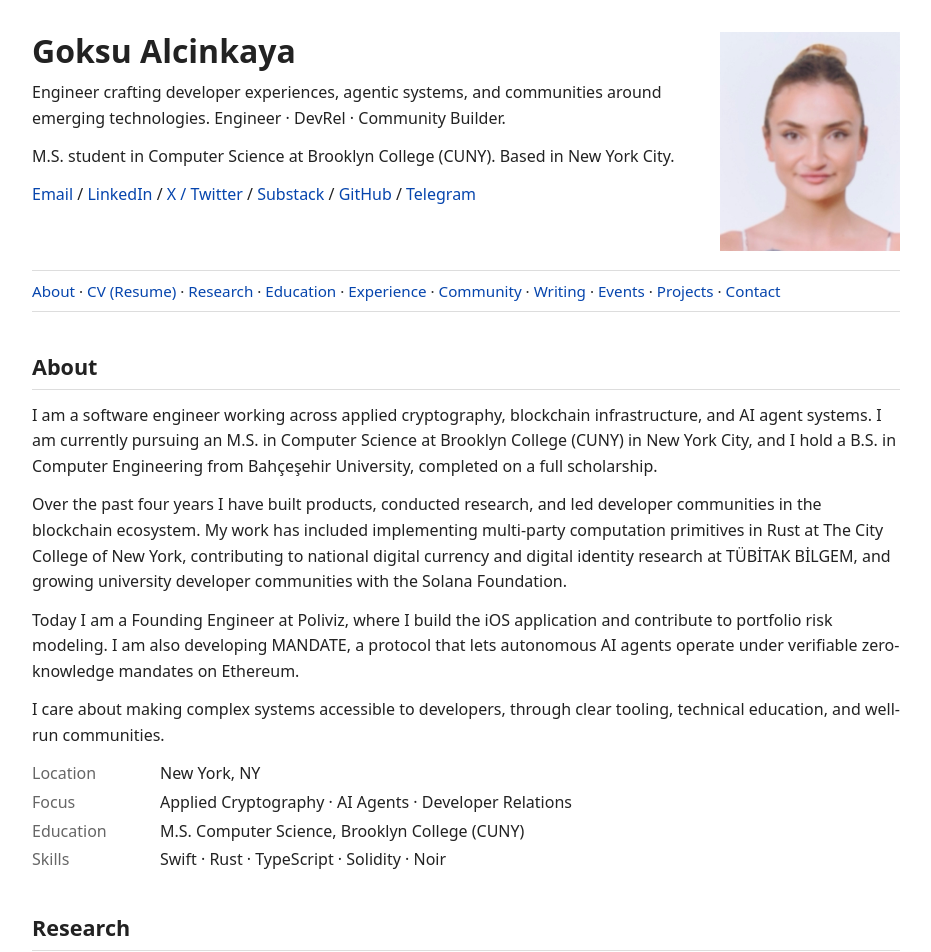
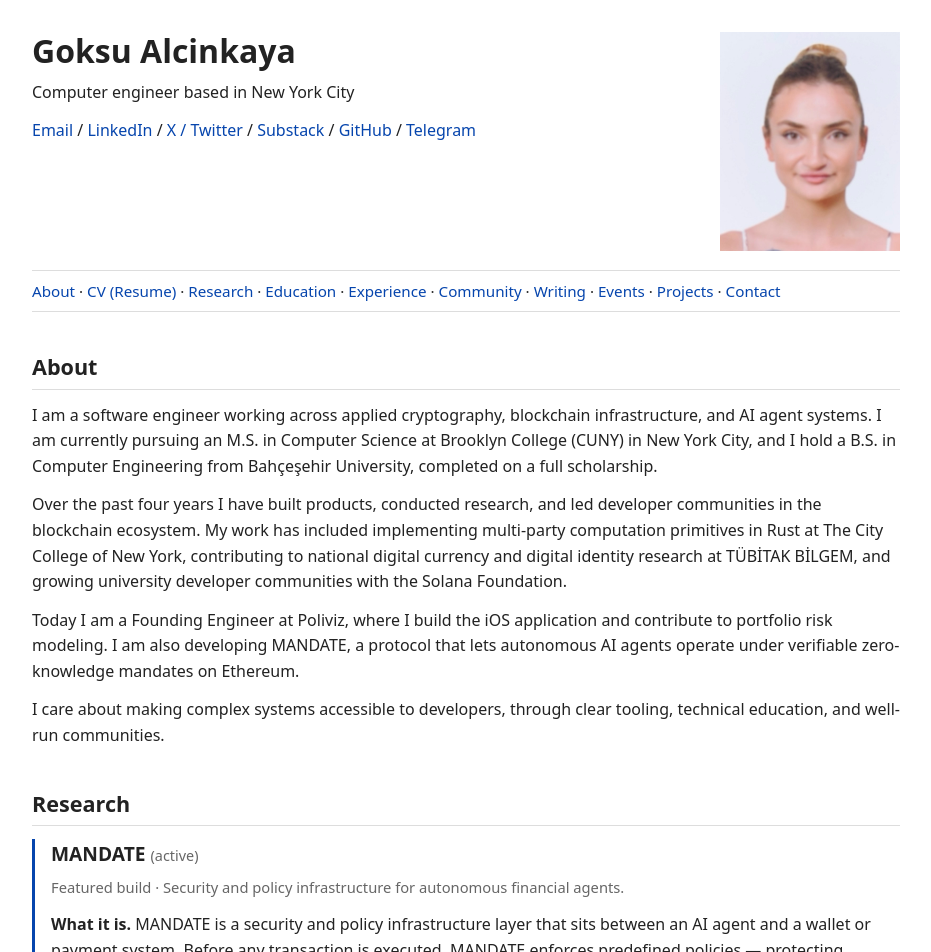
Before and after one commit to goksualc/goksu-portfolio, a Next.js app: page / in a window 1280 px wide. Shown: the top 952 px of the page, without its empty margins (174-1105 px from the left). Built offline with nearby package versions, Linux system fonts and the light colour scheme.

Commit message:
text-update

```diff
--- a/app/academic.css
+++ b/app/academic.css
@@ -33,9 +33,6 @@ body:has(.ac) { background: #fff; }
 .ac-nav a, .ac-nav span { white-space: nowrap; }
 
 .ac-meta { color: var(--muted); font-size: 0.92rem; }
-.ac-facts { display: grid; grid-template-columns: 7rem 1fr; gap: 0.2rem 1rem; }
-.ac-facts dt { color: var(--muted); }
-.ac-facts dd { margin: 0; }
 
 .ac-featured { border-left: 3px solid var(--link); padding-left: 1rem; margin: 0 0 1.8rem; }
 .ac-featured h3 { font-size: 1.2rem; margin-top: 0; }
@@ -83,7 +80,6 @@ body:has(.ac) { background: #fff; }
   .ac-projects .ac-demo { flex-basis: 110px; width: 110px; }
   .ac-ev-body { padding-left: 0; }
   .ac-events summary { flex-direction: column; gap: 0; }
-  .ac-facts { grid-template-columns: 1fr; }
-  .ac-nav a, .ac-nav span { white-space: normal; }
+    .ac-nav a, .ac-nav span { white-space: normal; }
 }
 @media (prefers-reduced-motion: reduce) { html { scroll-behavior: auto; } }
--- a/app/data.ts
+++ b/app/data.ts
@@ -186,7 +186,7 @@ export const experiences: {
     logo: '/images/logos/okx.png',
   },
   {
-    period: 'Sep 2025 – Present',
+    period: 'Sep 2025 – Feb 2026',
     company: 'The City College of New York',
     role: 'Fluid MPC — Research Contributor',
     desc: 'Working on Fluid Multiparty Computation (Fluid MPC) with a focus on dynamic committees, scalability, and robustness in distributed cryptographic systems. Implementing core protocol components in Rust.',
--- a/app/page.tsx
+++ b/app/page.tsx
@@ -35,11 +35,7 @@ export default function Home() {
           <div>
             <h1>Goksu Alcinkaya</h1>
             <p>
-              Engineer crafting developer experiences, agentic systems, and communities around emerging
-              technologies. Engineer · DevRel · Community Builder.
-            </p>
-            <p>
-              M.S. student in Computer Science at Brooklyn College (CUNY). Based in New York City.
+              Computer engineer based in New York City
             </p>
             <p className="ac-links">
               {contactLinks.map((l, i) => (
@@ -86,12 +82,6 @@ export default function Home() {
             I care about making complex systems accessible to developers, through clear tooling, technical
             education, and well-run communities.
           </p>
-          <dl className="ac-facts">
-            <dt>Location</dt><dd>New York, NY</dd>
-            <dt>Focus</dt><dd>Applied Cryptography · AI Agents · Developer Relations</dd>
-            <dt>Education</dt><dd>M.S. Computer Science, Brooklyn College (CUNY)</dd>
-            <dt>Skills</dt><dd>Swift · Rust · TypeScript · Solidity · Noir</dd>
-          </dl>
         </section>
 
         <section id="research">
```
